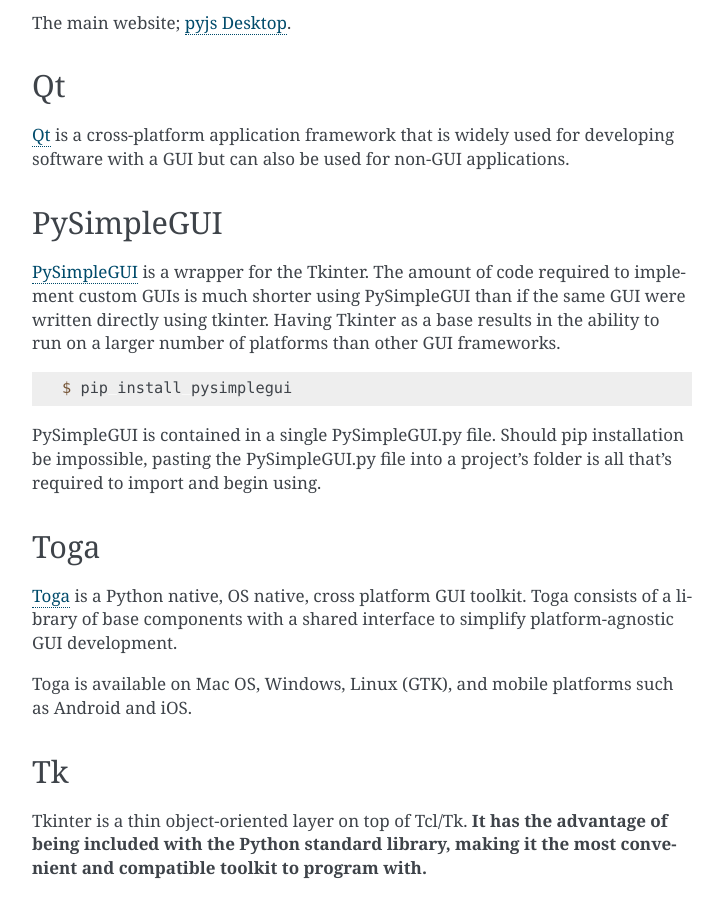
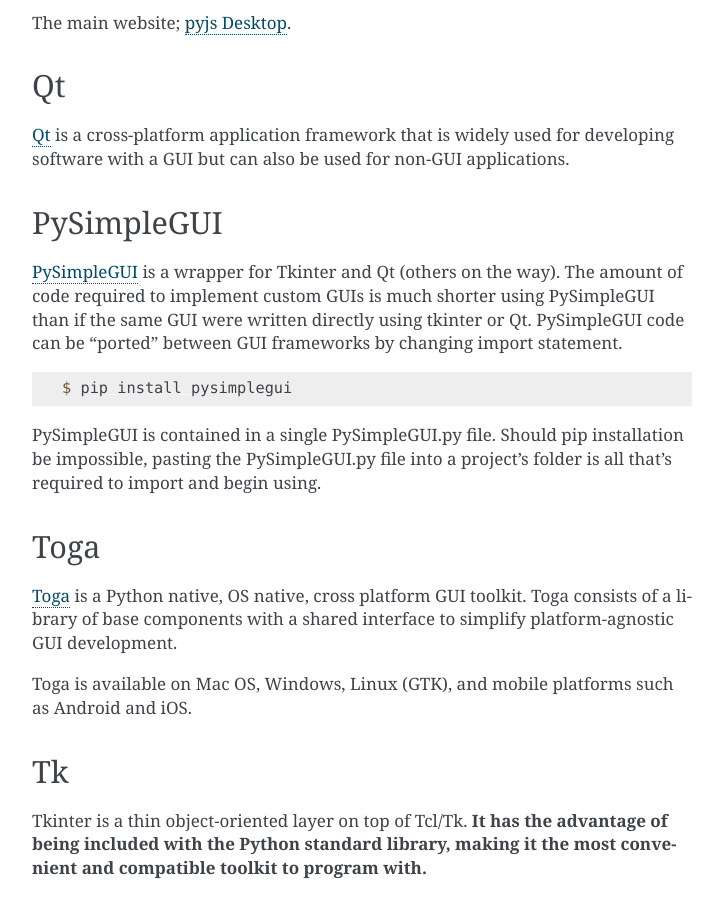
Before and after one commit to realpython/python-guide, a Sphinx documentation site: the page built from docs/scenarios/gui.rst, in a window 1280 px wide and 900 px high, scrolled down 2804 px. Shown: the whole window, without its empty margins (388-1111 px from the left). Built offline with Sphinx 7.4.7, drawn with Linux system fonts in a browser that asks for light colours; a script that is not in the unit is left out.

Commit message:
Added information on new Qt port.

```diff
--- a/docs/scenarios/gui.rst
+++ b/docs/scenarios/gui.rst
@@ -92,7 +92,7 @@
 
 PySimpleGUI
 ------
-`PySimpleGUI <https://pysimplegui.readthedocs.io/>`_ is a  wrapper for the Tkinter.  The amount of code required to implement custom GUIs is much shorter using PySimpleGUI than if the same GUI were written directly using tkinter.  Having Tkinter as a base results in the ability to run on a larger number of platforms than other GUI frameworks.
+`PySimpleGUI <https://pysimplegui.readthedocs.io/>`_ is a  wrapper for Tkinter and Qt (others on the way).  The amount of code required to implement custom GUIs is much shorter using PySimpleGUI than if the same GUI were written directly using tkinter or Qt.  PySimpleGUI code can be "ported" between GUI frameworks by changing import statement.
 
 .. code-block:: console
 
```
